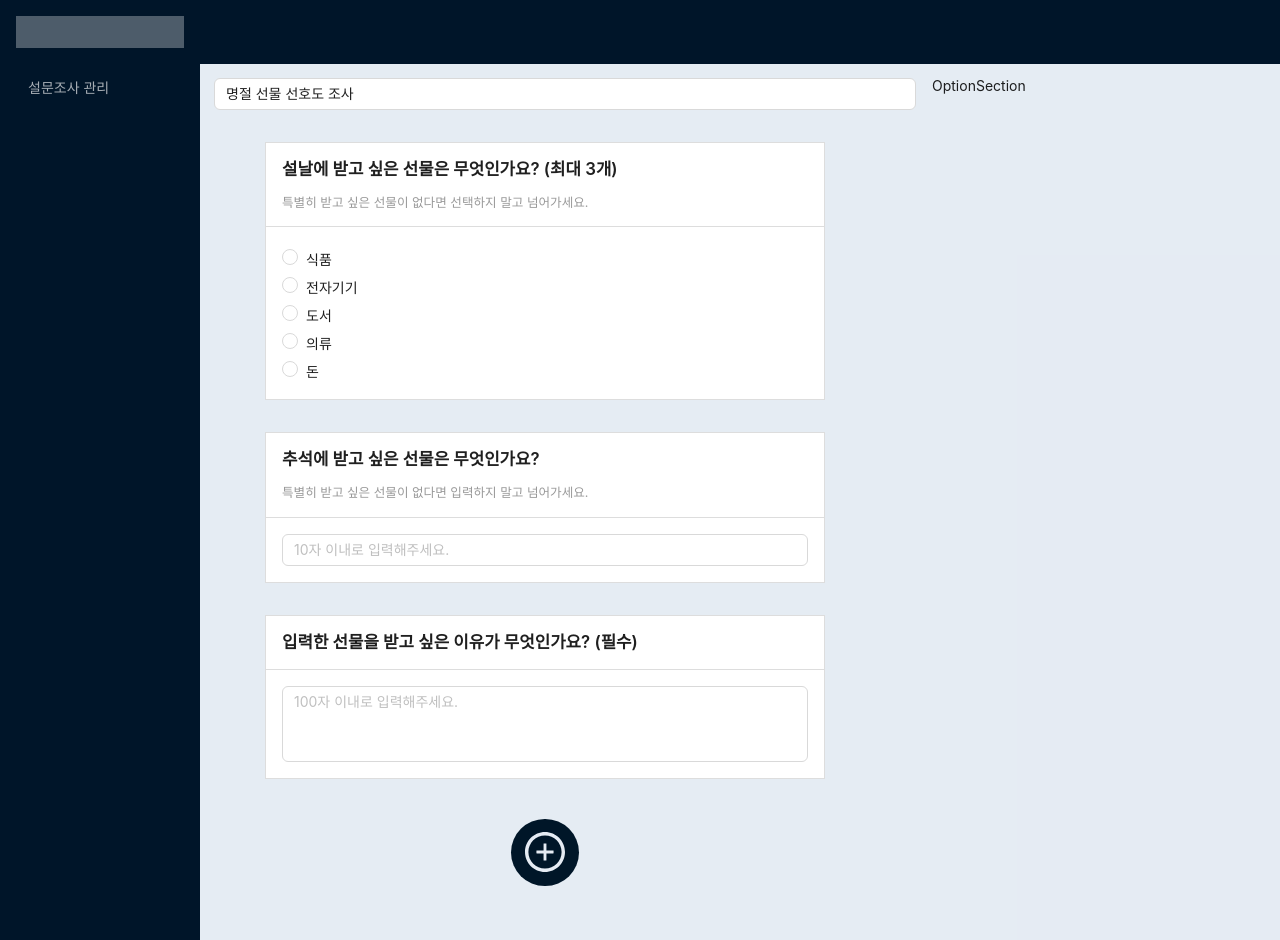
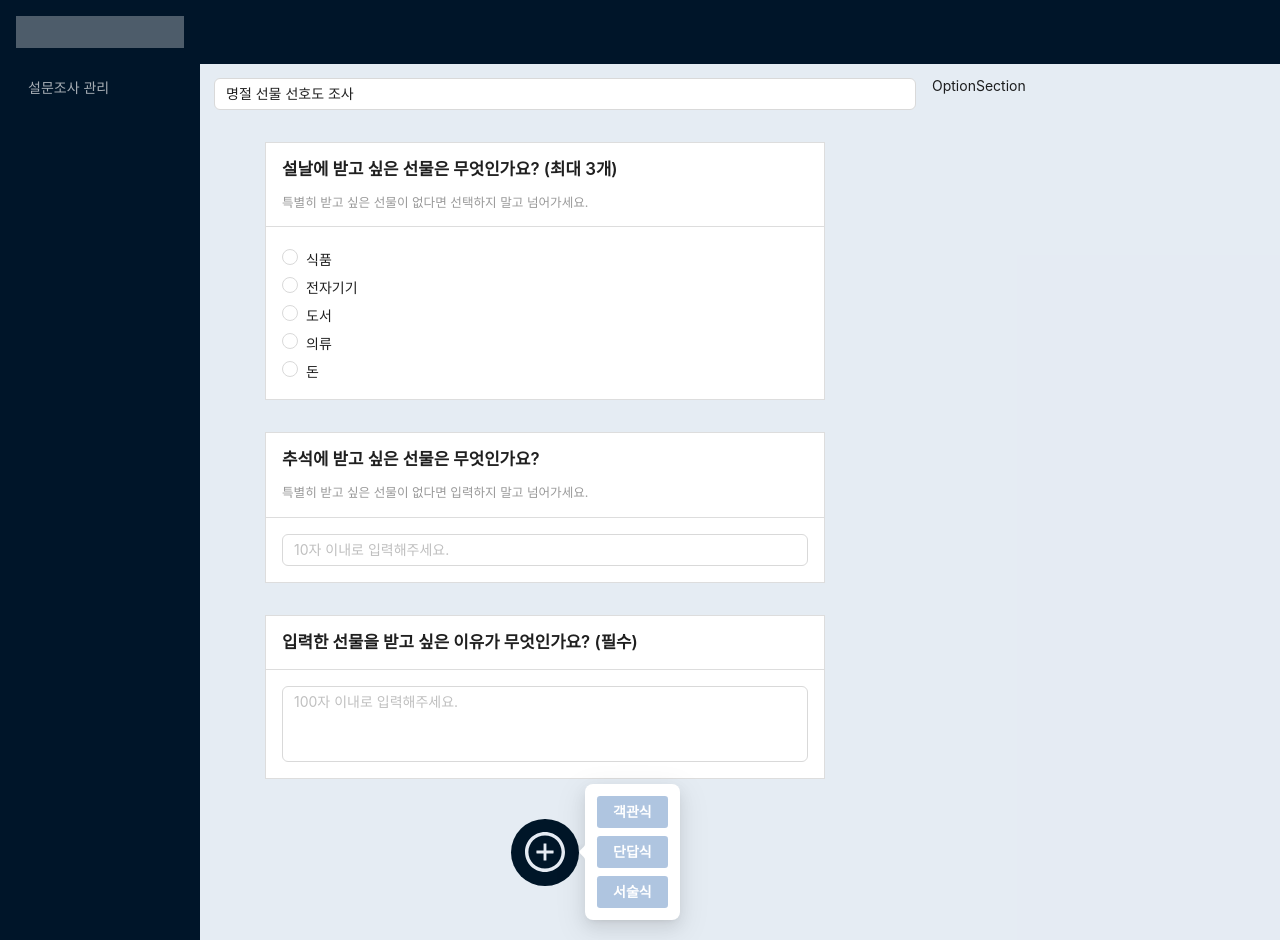
Before and after one commit to hotteokButler/newTIL, a React (Vite) app in the folder react/survey-pie-admin/: page /builder/1 in a window 1280 px wide. Built offline with nearby package versions, Linux system fonts and the light colour scheme.

Commit message:
ADD : popover UI 추가 - 질문지 추가 리스트 버튼별로 분리 OK

```diff
--- /dev/null
+++ b/react/survey-pie-admin/src/components/AddButton/addButton.styled.js
@@ -0,0 +1,41 @@
+import styled from 'styled-components';
+
+export const AddButtonWrapper = styled.button`
+  font-size: 2.5rem;
+  border-radius: 50%;
+  background: #001628;
+  color: #e5ebf3;
+  cursor: pointer;
+  transition: 0.4s;
+  display: block;
+  text-align: center;
+  margin: 1em auto;
+  &:hover {
+    color: #fff;
+    background: #2f75d3;
+    transform: rotate(90deg);
+  }
+  span {
+    padding: 0.32em 0.2em;
+  }
+`;
+
+export const PopoverButtonWrap = styled.div`
+  display: flex;
+  gap: 0.5rem;
+  flex-direction: column;
+
+  button {
+    background: #afc5e0;
+    border-radius: 0.2rem;
+    padding: 0.5rem 1rem;
+    color: #fff;
+    font-weight: bold;
+    cursor: pointer;
+    transition: 0.3s;
+
+    &:hover {
+      background: #215eba;
+    }
+  }
+`;
--- a/react/survey-pie-admin/src/components/AddButton/index.jsx
+++ b/react/survey-pie-admin/src/components/AddButton/index.jsx
@@ -1,32 +1,60 @@
 import { PlusCircleOutlined } from '@ant-design/icons';
-import styled from 'styled-components';
+import { Popover } from 'antd';
+import { useState } from 'react';
 
-function AddButton({ onClick }) {
+import * as S from './addButton.styled';
+
+function AddButton({ addQuestion }) {
+  const [visible, setVisible] = useState(true);
+  const hide = () => {
+    setVisible(false);
+  };
+  const handleOpenChange = (newOpen) => {
+    setVisible(newOpen);
+  };
   return (
-    <AddButtonWrapper type="button" onClick={onClick}>
-      <PlusCircleOutlined />
-    </AddButtonWrapper>
+    <S.AddButtonWrapper type="button">
+      <Popover
+        placement="right"
+        content={
+          <S.PopoverButtonWrap>
+            <button
+              type="button"
+              onClick={() => {
+                addQuestion('select');
+                hide();
+              }}
+            >
+              객관식
+            </button>
+            <button
+              type="button"
+              onClick={() => {
+                addQuestion('text');
+                hide();
+              }}
+            >
+              단답식
+            </button>
+            <button
+              type="button"
+              onClick={() => {
+                addQuestion('textarea');
+                hide();
+              }}
+            >
+              서술식
+            </button>
+          </S.PopoverButtonWrap>
+        }
+        trigger="click"
+        open={visible}
+        onOpenChange={handleOpenChange}
+      >
+        <PlusCircleOutlined />
+      </Popover>
+    </S.AddButtonWrapper>
   );
 }
 
 export default AddButton;
-
-const AddButtonWrapper = styled.button`
-  font-size: 2.5rem;
-  border-radius: 50%;
-  background: #001628;
-  color: #e5ebf3;
-  cursor: pointer;
-  transition: 0.4s;
-  display: block;
-  text-align: center;
-  margin: 1em auto;
-  &:hover {
-    color: #fff;
-    background: #2f75d3;
-    transform: rotate(90deg);
-  }
-  span {
-    padding: 0.32em 0.2em;
-  }
-`;
--- a/react/survey-pie-admin/src/components/PreviewSection/index.jsx
+++ b/react/survey-pie-admin/src/components/PreviewSection/index.jsx
@@ -22,7 +22,7 @@ const PreviewSection = ({ questions, addQuestion, handleQuestion }) => {
         </Card>
       ))}
 
-      <AddButton onClick={addQuestion} />
+      <AddButton addQuestion={addQuestion} />
     </PreviewSectionWrapper>
   );
 };
--- a/react/survey-pie-admin/src/pages/BuilderPage.jsx
+++ b/react/survey-pie-admin/src/pages/BuilderPage.jsx
@@ -27,7 +27,7 @@ const BuilderPage = () => {
           />
           <PreviewSection
             questions={surveyData.questions}
-            addQuestion={() => dispatch(addQuestion())}
+            addQuestion={(type) => dispatch(addQuestion(type))}
             handleQuestion={{
               moveUpQuestion: (index) => {
                 if (index === 0) return;
--- a/react/survey-pie-admin/src/stores/survey/surveySlice.js
+++ b/react/survey-pie-admin/src/stores/survey/surveySlice.js
@@ -45,14 +45,28 @@ export const surveySlice = createSlice({
     setTitle: (state, action) => {
       state.title = action.payload;
     },
-    addQuestion: (state) => {
+    addQuestion: (state, action) => {
+      const type = action.payload;
+
+      let options;
+
+      if (type === 'text' || type === 'textarea') {
+        options = {
+          max: 20,
+          paceholder: '',
+        };
+      } else if (type === 'select') {
+        options = {
+          max: 1,
+          items: ['option01', 'option02', 'option03', 'option04', 'option05'],
+        };
+      }
+
       state.questions.push({
         title: 'Untitled',
-        type: 'text',
+        type,
         required: false,
-        options: {
-          max: 20,
-        },
+        options,
       });
     },
     moveUpQuestion: (state, action) => {
```
